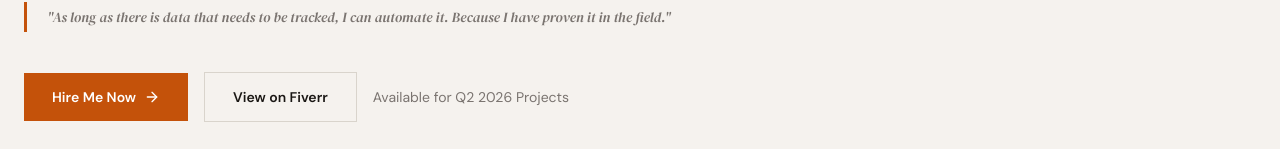
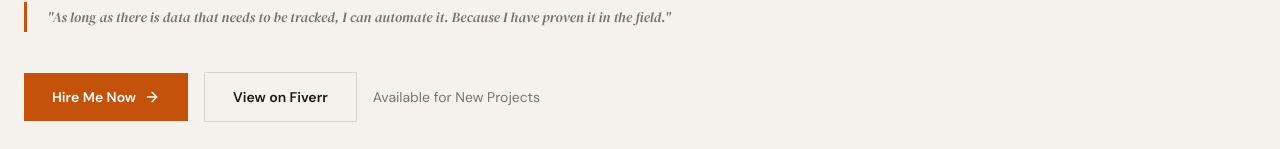
Before and after one commit to tamtam2492/portfolio, a React (Vite) app: page / in a window 1280 px wide. Shown: the part 651-800 px from the top of the page. Built offline with nearby package versions, Linux system fonts and the light colour scheme.

Commit message:
fix: change availability badge to Available for New Projects

```diff
--- a/src/App.tsx
+++ b/src/App.tsx
@@ -131,7 +131,7 @@ const translations = {
       quote: '"As long as there is data that needs to be tracked, I can automate it. Because I have proven it in the field."',
       cta_hire: "Hire Me Now",
       cta_fiverr: "View on Fiverr",
-      available: "Available for Q2 2026 Projects",
+      available: "Available for New Projects",
       badge_img: "4 Clients • 5 Systems",
     },
     stats: [
@@ -221,7 +221,7 @@ const translations = {
       quote: '"Selama ada data yang perlu dilacak, saya bisa mengotomatisasinya. Karena saya sudah membuktikannya di lapangan."',
       cta_hire: "Hubungi Sekarang",
       cta_fiverr: "Lihat di Fiverr",
-      available: "Tersedia untuk Proyek Q2 2026",
+      available: "Tersedia untuk Proyek Baru",
       badge_img: "4 Klien • 5 Sistem",
     },
     stats: [
```
